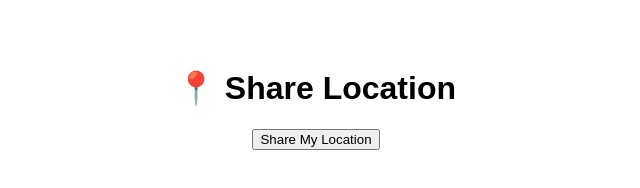
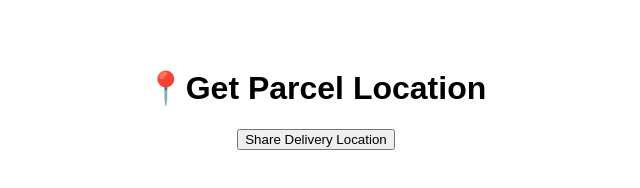
Before and after one commit to Parminder1138/my-location-page, a plain HTML site: page index.html in a window 1280 px wide. Shown: the whole page, without its empty margins (324-964 px from the left). Drawn offline with Linux system fonts and the light colour scheme.

Commit message:
Change title and button text for location sharing

```diff
--- a/index.html
+++ b/index.html
@@ -1,16 +1,16 @@
 <!DOCTYPE html>
 <html>
 <head>
-<title>Location Share</title>
+<title>Parcel Location</title>
 <meta name="viewport" content="width=device-width, initial-scale=1">
 </head>
 
 <body style="text-align:center;font-family:Arial;padding:40px">
 
-<h1>📍 Share Location</h1>
+<h1>📍Get Parcel Location</h1>
 
 <button onclick="shareLocation()">
-Share My Location
+Share Delivery Location
 </button>
 
 <p id="result"></p>
```
